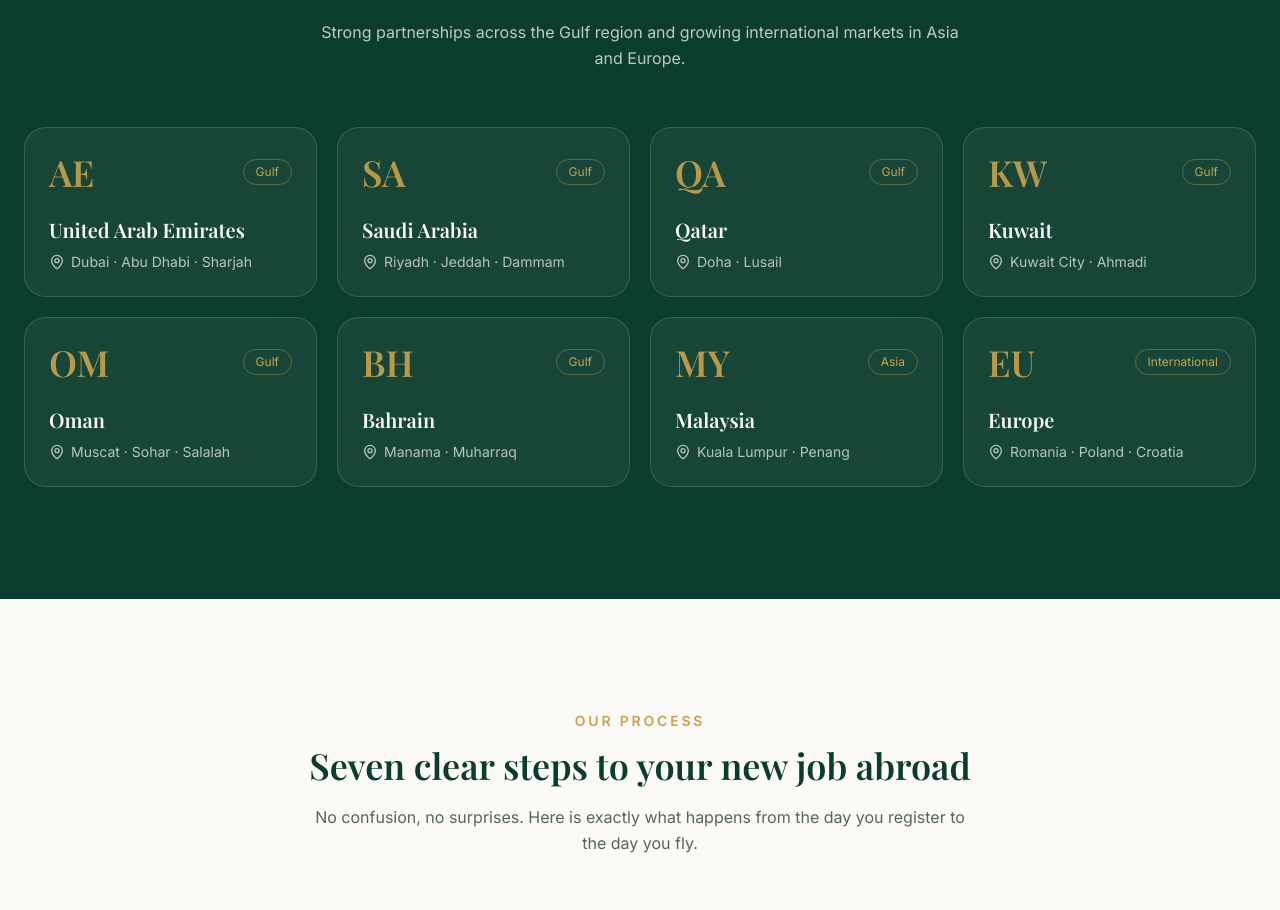
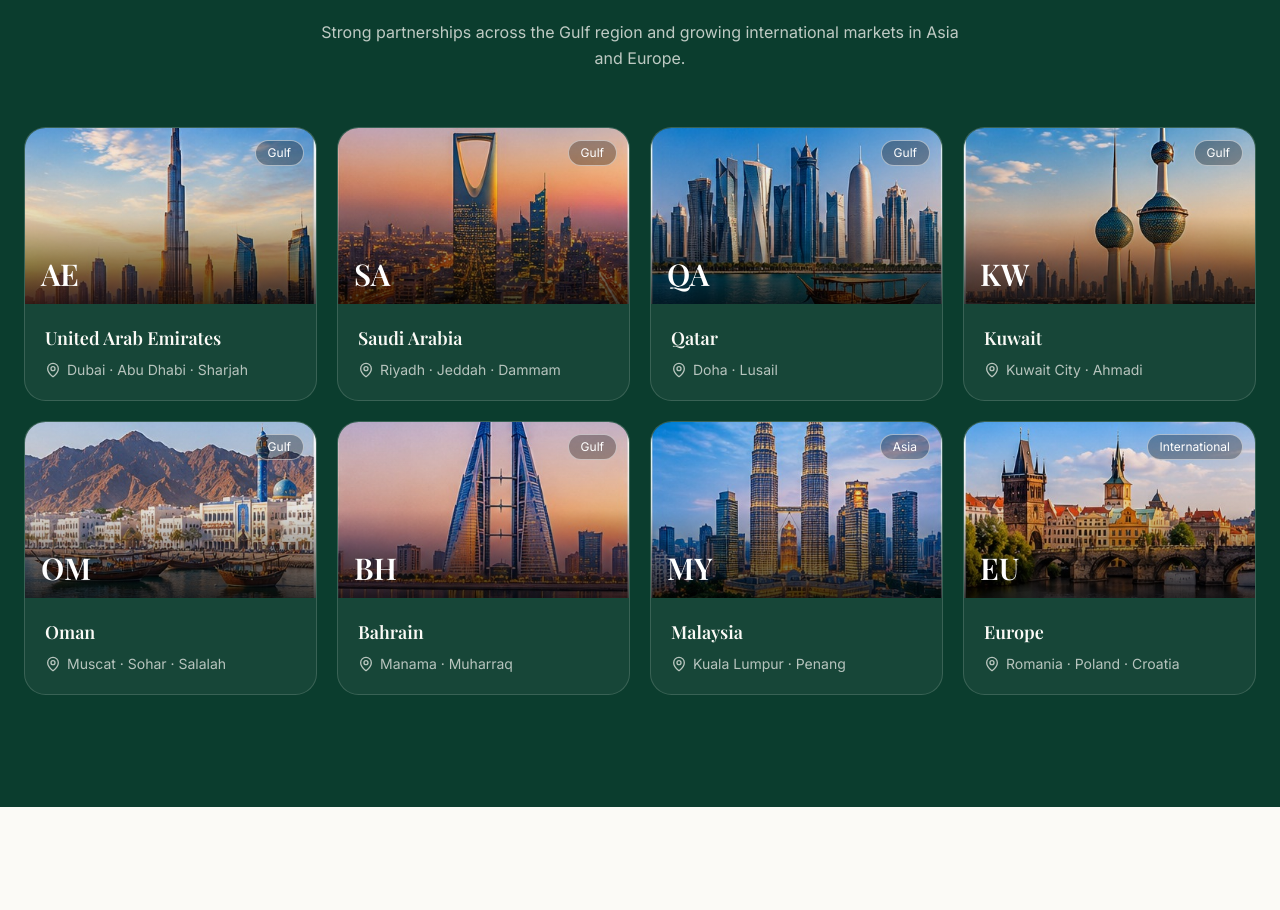
Before and after one commit to mahekinternationaloverseas-star/my-website, a Next.js app: page / in a window 1280 px wide. Shown: the part 4260-5170 px from the top of the page. Built offline with nearby package versions, Linux system fonts and the light colour scheme; a web font is replaced by a local one.

Commit message:
Update destination cards with photos

```diff
--- a/components/destinations.tsx
+++ b/components/destinations.tsx
@@ -2,14 +2,14 @@ import { MapPin } from 'lucide-react'
 import { Reveal, SectionHeading } from '@/components/reveal'
 
 const destinations = [
-  { country: 'United Arab Emirates', code: 'AE', cities: 'Dubai · Abu Dhabi · Sharjah', region: 'Gulf' },
-  { country: 'Saudi Arabia', code: 'SA', cities: 'Riyadh · Jeddah · Dammam', region: 'Gulf' },
-  { country: 'Qatar', code: 'QA', cities: 'Doha · Lusail', region: 'Gulf' },
-  { country: 'Kuwait', code: 'KW', cities: 'Kuwait City · Ahmadi', region: 'Gulf' },
-  { country: 'Oman', code: 'OM', cities: 'Muscat · Sohar · Salalah', region: 'Gulf' },
-  { country: 'Bahrain', code: 'BH', cities: 'Manama · Muharraq', region: 'Gulf' },
-  { country: 'Malaysia', code: 'MY', cities: 'Kuala Lumpur · Penang', region: 'Asia' },
-  { country: 'Europe', code: 'EU', cities: 'Romania · Poland · Croatia', region: 'International' },
+  { country: 'United Arab Emirates', code: 'AE', cities: 'Dubai · Abu Dhabi · Sharjah', region: 'Gulf', image: '/images/uae.jpg' },
+  { country: 'Saudi Arabia', code: 'SA', cities: 'Riyadh · Jeddah · Dammam', region: 'Gulf', image: '/images/saudi-arabia.jpg' },
+  { country: 'Qatar', code: 'QA', cities: 'Doha · Lusail', region: 'Gulf', image: '/images/qatar.jpg' },
+  { country: 'Kuwait', code: 'KW', cities: 'Kuwait City · Ahmadi', region: 'Gulf', image: '/images/kuwait.jpg' },
+  { country: 'Oman', code: 'OM', cities: 'Muscat · Sohar · Salalah', region: 'Gulf', image: '/images/oman.jpg' },
+  { country: 'Bahrain', code: 'BH', cities: 'Manama · Muharraq', region: 'Gulf', image: '/images/bahrain.jpg' },
+  { country: 'Malaysia', code: 'MY', cities: 'Kuala Lumpur · Penang', region: 'Asia', image: '/images/malaysia.jpg' },
+  { country: 'Europe', code: 'EU', cities: 'Romania · Poland · Croatia', region: 'International', image: '/images/europe.jpg' },
 ]
 
 export function Destinations() {
@@ -28,19 +28,29 @@ export function Destinations() {
               as="li"
               key={d.country}
               delay={(i % 4) * 80}
-              className="group relative overflow-hidden rounded-2xl border border-primary-foreground/15 bg-primary-foreground/5 p-6 transition-colors hover:border-gold/60 hover:bg-primary-foreground/10"
+              className="group relative overflow-hidden rounded-2xl border border-primary-foreground/15 bg-primary-foreground/5 transition-colors hover:border-gold/60"
             >
-              <div className="flex items-center justify-between">
-                <span className="font-serif text-4xl font-semibold text-gold/90">{d.code}</span>
-                <span className="rounded-full border border-gold/40 px-3 py-1 text-xs text-gold">
+              <div className="relative h-44 overflow-hidden">
+                <img
+                  src={d.image}
+                  alt={`${d.country} destination`}
+                  className="h-full w-full object-cover transition-transform duration-500 group-hover:scale-105"
+                />
+                <div className="absolute inset-0 bg-gradient-to-t from-black/75 via-black/10 to-transparent" />
+                <span className="absolute bottom-3 left-4 font-serif text-3xl font-semibold text-white">
+                  {d.code}
+                </span>
+                <span className="absolute right-3 top-3 rounded-full border border-white/50 bg-black/30 px-3 py-1 text-xs text-white">
                   {d.region}
                 </span>
               </div>
-              <h3 className="mt-6 text-xl font-semibold">{d.country}</h3>
-              <p className="mt-2 flex items-center gap-1.5 text-sm text-primary-foreground/70">
-                <MapPin className="size-4 shrink-0" aria-hidden="true" />
-                {d.cities}
-              </p>
+              <div className="p-5">
+                <h3 className="text-lg font-semibold">{d.country}</h3>
+                <p className="mt-2 flex items-start gap-1.5 text-sm text-primary-foreground/70">
+                  <MapPin className="mt-0.5 size-4 shrink-0" aria-hidden="true" />
+                  {d.cities}
+                </p>
+              </div>
             </Reveal>
           ))}
         </ul>
```
